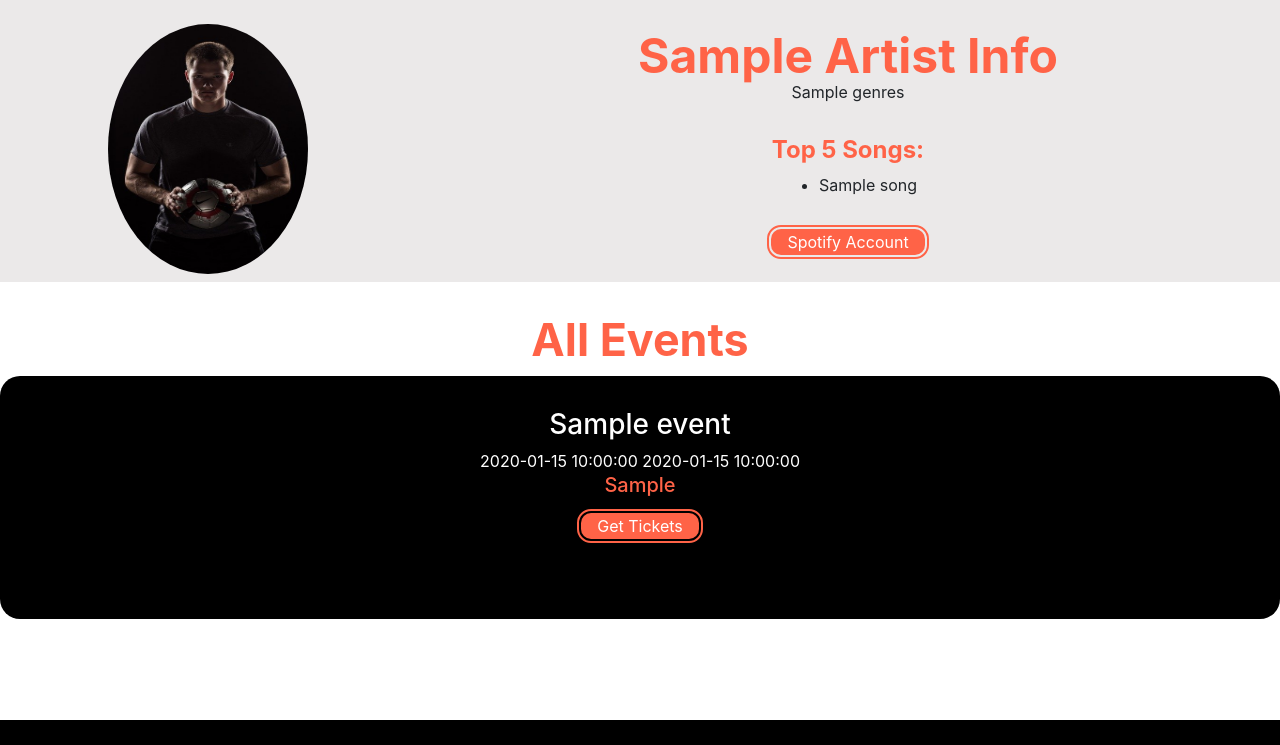
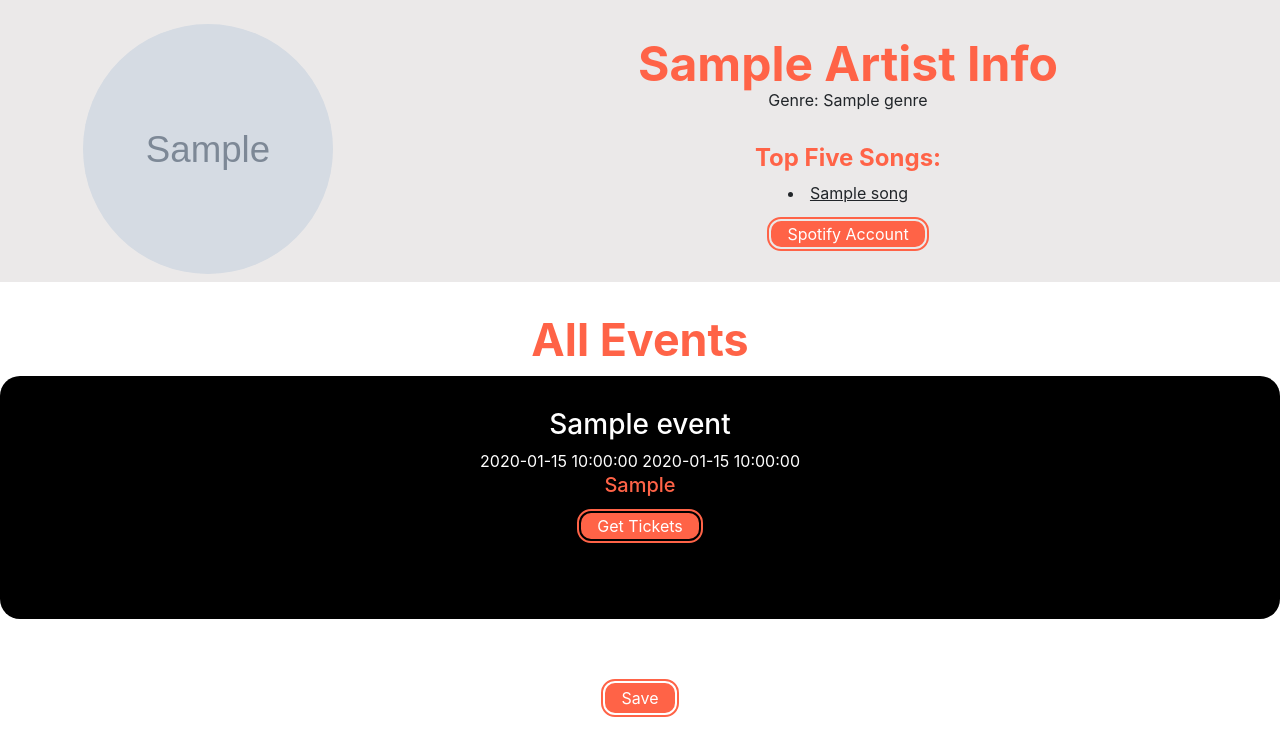
Before and after one commit to mkhalil7625/Capstone_API_Project, a Flask app: template templates/artist.html in a window 1280 px wide. Shown: the part 80-825 px from the top of the page. Before the commit the page ends 800 px from the top, so only its background shows below. Run offline with Flask 2, Linux system fonts and the light colour scheme; the template is opened without the code that fills it: most values are stand-ins (such as "Sample title", 1, 10 or a date in 2020); grey boxes marked "Sample" are stand-in pictures; some libraries are stand-ins or nearby versions.

Commit message:
update styling and html structure to load right image

```diff
--- a/app.py
+++ b/app.py
@@ -1,6 +1,8 @@
 from flask import Flask,request, render_template, redirect
 # todo import database
-from apis import ticketmaster,spotify
+from apis import ticketmaster,spotify, ImgurAPI
+import os
+
 
 app = Flask(__name__)
 
@@ -13,6 +15,25 @@ def get_artist_info():
     artist_name = request.args.get('search')
     artist_spotify_info = spotify.get_artist_music(artist_name)
     artist_events = ticketmaster.get_events(artist_spotify_info['artist_name'])
-    # artist_url=
+    artist_url = ImgurAPI.getpicture(artist_spotify_info['artist_name'])
 
-    return render_template('artist.html',events=artist_events, artist_info=artist_spotify_info)
+    return render_template('artist.html',events=artist_events, artist_info=artist_spotify_info, artist_image=artist_url)
+
+@app.route('/save-artist')
+def save_artist():
+    # Ask database to save artist
+    # bookmark.bookmark_data(artist_data)
+
+    print(request.data.get('artist_name'))
+    return redirect('/display-all-bookmarks')
+
+
+# @app.route('/display-all-bookmarks')
+#     #List of all
+
+# @app.route('/error')
+#     #Error handling
+
+if __name__ == '__main__':
+    port = int(os.environ.get("PORT", 5000))
+    app.run(debug=True, host='0.0.0.0', port=port)
--- a/static/CSS/style.css
+++ b/static/CSS/style.css
@@ -146,9 +146,10 @@ header .navigation__item a {
   margin-top: 1rem;
 }
 .artist_image img {
-  width: 200px;
+  width: 250px;
   height: 250px;
   border-radius: 50%;
+  object-fit: fill;
 }
 
 #artist_info {
@@ -177,7 +178,8 @@ header .navigation__item a {
   text-decoration: none;
 }
 
-#artist_info button {
+#artist_info button,
+#bookmark_button button {
   display: flex;
   justify-content: center;
   align-items: center;
@@ -192,11 +194,13 @@ header .navigation__item a {
   padding-left: 1rem;
   padding-right: 1rem;
 }
-#artist_info button a {
+#artist_info button a,
+#bookmark_button button {
   color: white;
 }
 #artist_info button:hover,
-#artist_info button a:hover {
+#artist_info button a:hover,
+#bookmark_button button:hover {
   background-color: tomato;
   color: white;
   font-weight: bold;
@@ -253,3 +257,11 @@ header .navigation__item a {
   color: white;
   font-weight: bold;
 }
+
+/* Bookmarks */
+#bookmark_button {
+  display: flex;
+  justify-content: center;
+  padding: 1rem;
+  text-align: center;
+}
--- a/templates/artist.html
+++ b/templates/artist.html
@@ -1,25 +1,37 @@
-{% extends "base.html" %}
+{% extends "base.html" %} {% block content %}
 
-{% block content %}
+<div class="artist_card">
+  <div id="background_image" class="artist_image">
+    {% if artist_image["image_link"] %}
 
-<div class="artist_card d-flex">
-    <div id="background_image" class="artist_image">
-        <!-- placeholder -->
-        <img src="/static/IMG/soccer-755825_640.jpg">
+    <img src="{{ artist_image['image_link'] }}" referrerpolicy="no-referrer" />
+
+    {% else %}
+
+    <h2>Sorry, image is not available</h2>
+
+    {% endif %}
   </div>
 
   <div id="artist_info">
-        <h2>{{ artist_info["artist_name"] }}</h2>
-        <p>{{ artist_info["genres"] }}</p>
+    <h2 class="artist-name">{{ artist_info["artist_name"] }}</h2>
 
-        <h4 class="songs_title">Top 5 Songs: </h4>
-        <ul>
+    {% if artist_info["genres"] %}
+    <p class="capitalize">Genre: {{ artist_info["genres"][0] }}</p>
+
+    {% else %}
+    <p>Genre: No Info Available</p>
+
+    {% endif %}
+
+    <h4>Top Five Songs:</h4>
+    <u>
       {% for song in artist_info["top_five_songs"] %}
-            <li>{{ song }}</li>
+      <li class="capitalize">{{ song }}</li>
       {% endfor %}
-        </ul>
+    </u>
     <button>
-            <a href={{ artist_info["spotify_page_url"] }} target="_blank">Spotify Account</a>
+      <a href="{{ artist_info['spotify_page_url'] }}">Spotify Account</a>
     </button>
   </div>
 </div>
@@ -29,23 +41,43 @@
       <h2>All Events</h2>
       <div style="clear: both"></div>
     </div>
+    {% if events['events'] %}
     <div class="event_list_content">
       <div class="event_wrapper">
-                {% for event in events %}
+        {% for event in events['events'] %}
         <h3 class="event_venue">{{ event["venue_name"] }}</h3>
         <div class="date_time">
-                <time class="event_date" >{{ event["event_date"] }}</time>
-                <time class="event_time" >{{ event["event_time"] }}</time>
+          <time class="event_date">{{ event["event_date"] }}</time>
+          <time class="event_time">{{ event["event_time"] }}</time>
         </div>
         <h5 class="event_location">{{ event["event_location"] }}</h5>
         <div class="buy_ticket_button">
-                    <button type="button" class=tickets_button>
-                        <a href={{ event["link_for_tickets"]}} target="_blank">Get Tickets</a>
+          <button type="button" class="tickets_button">
+            <a href="{{ event['link_for_tickets']}}">Get Tickets</a>
           </button>
         </div>
         {% endfor %}
       </div>
     </div>
+    {% else %}
+    <p>Sorry, there is no events info available</p>
+
+    {%endif %}
   </div>
 </div>
+
+<div id="bookmark_button">
+  <form class="form" action="/save-artist" method="POST">
+    <input
+      type="hidden"
+      name="artist_name"
+      value="{{ artist_info['artist_name'] }}"
+    />
+    <!-- <label class="form-label" for="save">Save</label> -->
+    <button class="btn btn-primary" type="submit" class="form__submit">
+      Save
+    </button>
+  </form>
+</div>
+
 {% endblock %}
```
Also changed, not shown: apis/ImgurAPI.py (+32 -15 lines). Lines whose indentation alone changed are shown as unchanged.
